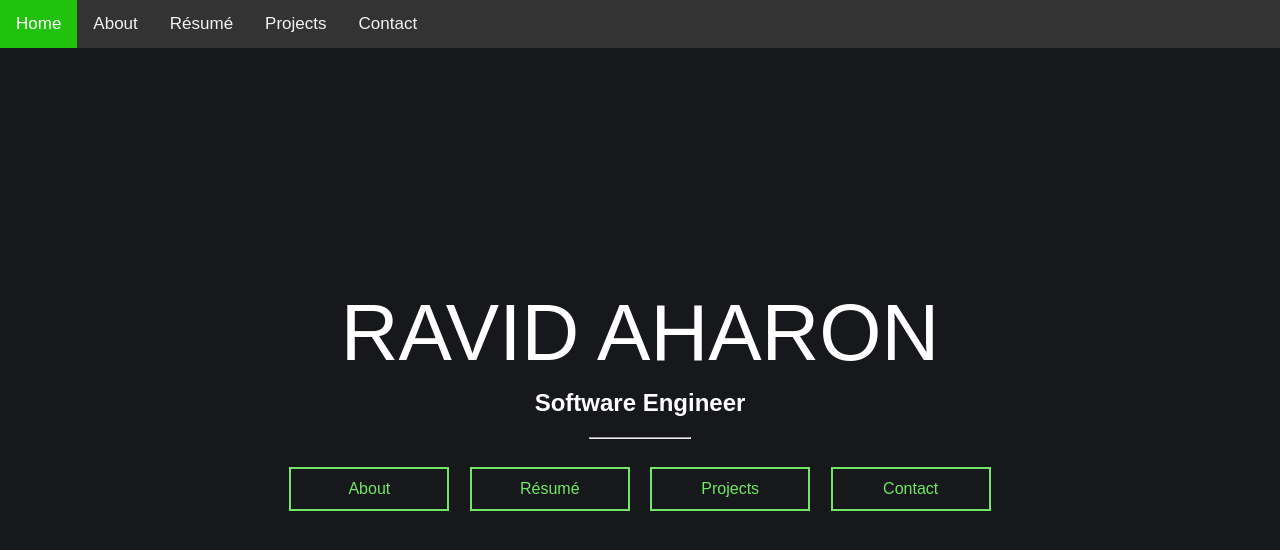
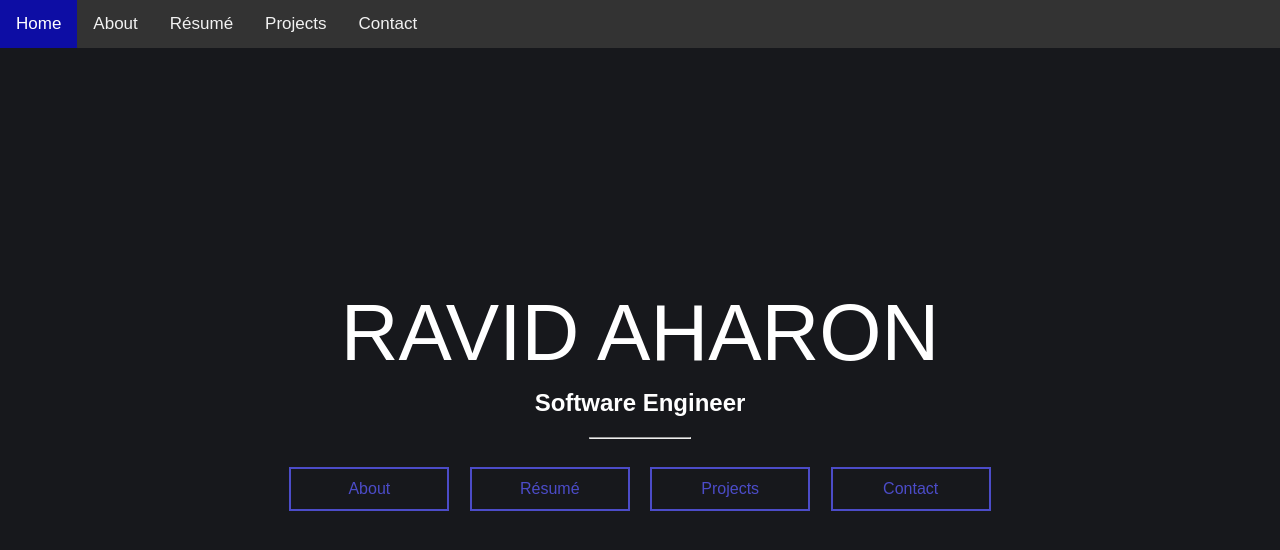
Before and after one commit to Ravid12/Portfolio, a plain HTML site: page index.html in a window 1280 px wide. Drawn offline with Linux system fonts and the light colour scheme.

Commit message:
blue because it's calmer

```diff
--- a/res/css/button-hovers.css
+++ b/res/css/button-hovers.css
@@ -1,6 +1,6 @@
 :root {
-  --button-hover: #20c20e;
-  --button-default: #71E664;
+  --button-hover: #0D0DA4;
+  --button-default: #4C4CC8;
   --background-default: #17181c;
 }
 
--- a/res/css/index.css
+++ b/res/css/index.css
@@ -1,3 +1,11 @@
+:root {
+    --button-hover: #0D0DA4;
+    --button-default: #4C4CC8;
+    --background-default: #17181c;
+    --header-background: #333;
+  }
+
+
 body, html{
     margin:0;
     padding:0;
@@ -6,14 +14,14 @@ body, html{
 body {
     overflow: hidden;
     color: #fff;
-    background: #17181c;
+    background: var(--background-default);
     font: 300 1em 'Fira Sans', sans-serif;
 
 }
 
 /* Add a black background color to the top navigation */
 .topnav {
-    background-color: #333;
+    background-color: var(--header-background);
     overflow: hidden;
 }
 
@@ -36,7 +44,7 @@ body {
 
 /* Add a color to the active/current link */
 .topnav a.active {
-    background-color: #20c20e;
+    background-color: var(--button-hover);
     color: white;
 }
 
--- a/res/css/text-block.css
+++ b/res/css/text-block.css
@@ -1,3 +1,11 @@
+:root {
+    --button-hover: #0D0DA4;
+    --button-default: #4C4CC8;
+    --background-default: #17181c;
+    --header-background: #333;
+  }
+
+
 .text {
     padding-left: 25%;
     padding-right: 25%;
@@ -7,7 +15,7 @@
 
 keyword {
     font-weight: bold;
-    color: #20c20e
+    color: var(--button-hover)
 }
 
 .table {
@@ -31,3 +39,7 @@ a:visited {
 a:hover {
     color: blueviolet;
 }
+
+a:link {
+    color: white;
+}
```
Also changed, not shown: about.html (+1 -1 lines).
